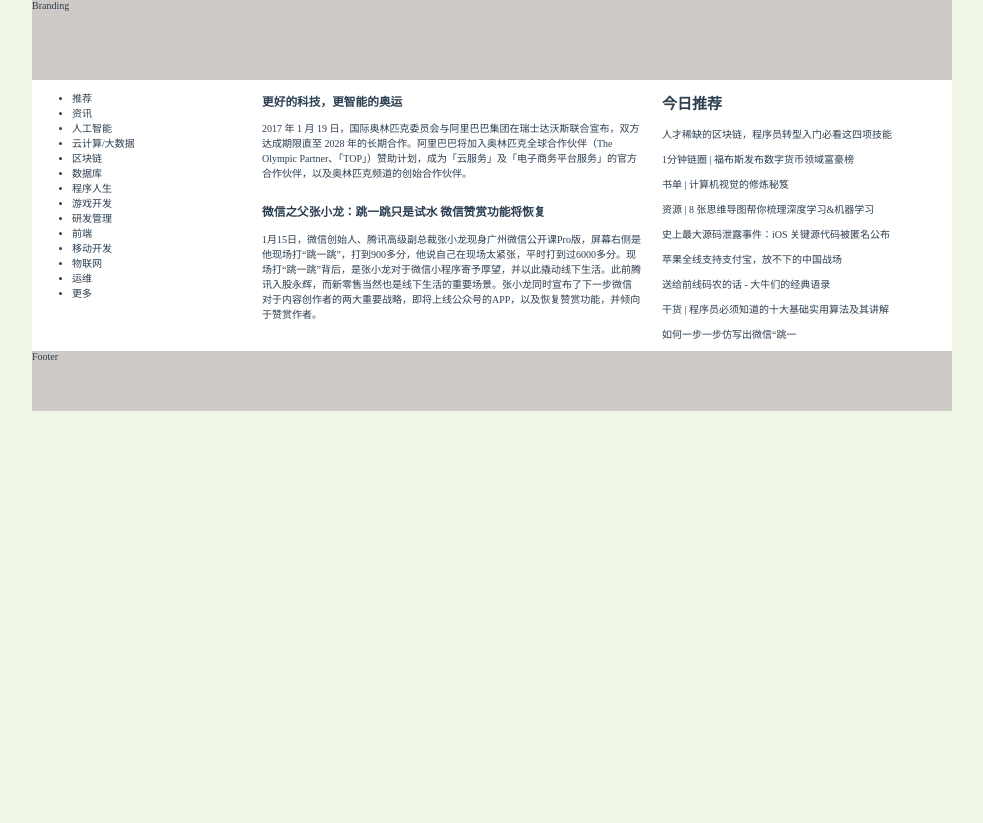
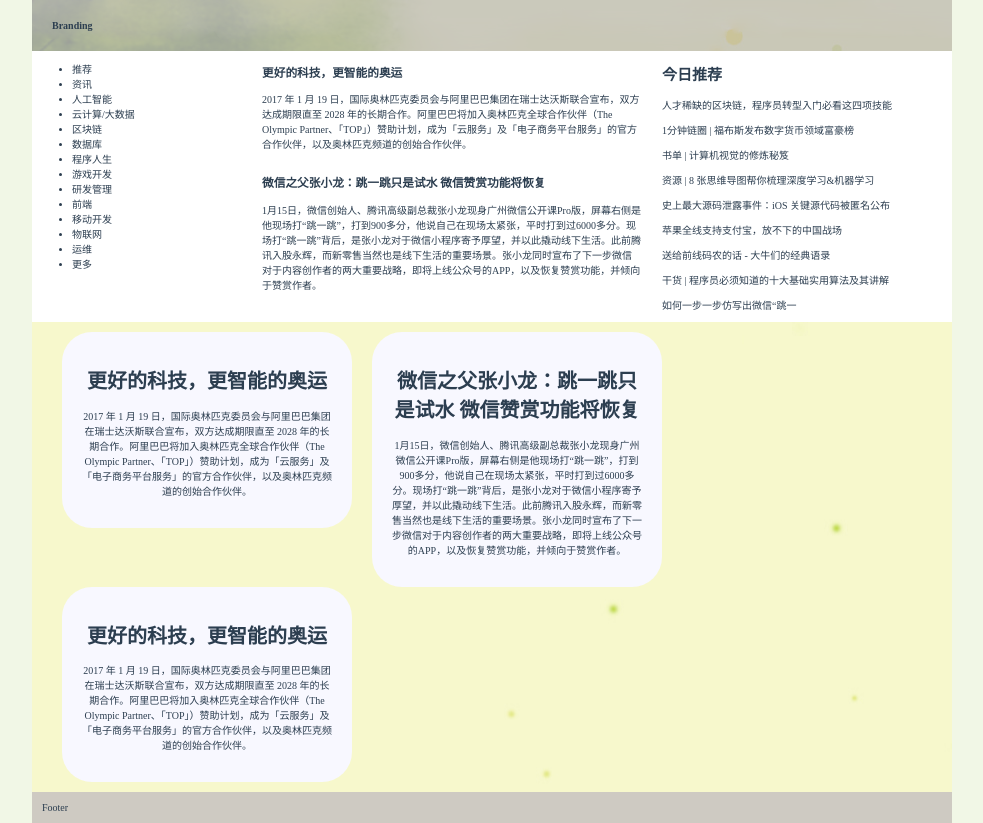
Before and after one commit to snow0119/first-demo-vue, a Vue app: page /#/blog-index in a window 1280 px wide. Shown: the whole page, without its empty margins (148-1131 px from the left). Before the commit the page ends 800 px from the top, so only its background shows below. Built offline with nearby package versions, Linux system fonts and the light colour scheme.

Commit message:
add three columns

```diff
--- a/src/views/BlogIndex.vue
+++ b/src/views/BlogIndex.vue
@@ -28,7 +28,6 @@
             p 1月15日，微信创始人、腾讯高级副总裁张小龙现身广州微信公开课Pro版，屏幕右侧是他现场打“跳一跳”，打到900多分，他说自己在现场太紧张，平时打到过6000多分。现场打“跳一跳”背后，是张小龙对于微信小程序寄予厚望，并以此撬动线下生活。此前腾讯入股永辉，而新零售当然也是线下生活的重要场景。张小龙同时宣布了下一步微信对于内容创作者的两大重要战略，即将上线公众号的APP，以及恢复赞赏功能，并倾向于赞赏作者。
         div(class="secondary")
           h1 今日推荐
-
           p 人才稀缺的区块链，程序员转型入门必看这四项技能
           p 1分钟链圈 | 福布斯发布数字货币领域富豪榜
           p 书单 | 计算机视觉的修炼秘笈
@@ -38,8 +37,20 @@
           p 送给前线码农的话 - 大牛们的经典语录
           p 干货 | 程序员必须知道的十大基础实用算法及其讲解
           p 如何一步一步仿写出微信“跳一
+
+    div(class="wrapper")
+      div(class="box")
+        h1 更好的科技，更智能的奥运
+        p 2017 年 1 月 19 日，国际奥林匹克委员会与阿里巴巴集团在瑞士达沃斯联合宣布，双方达成期限直至 2028 年的长期合作。阿里巴巴将加入奥林匹克全球合作伙伴（The Olympic Partner、「TOP」）赞助计划，成为「云服务」及「电子商务平台服务」的官方合作伙伴，以及奥林匹克频道的创始合作伙伴。
+
+      div(class="box")
+        h1 微信之父张小龙：跳一跳只是试水 微信赞赏功能将恢复
+        p 1月15日，微信创始人、腾讯高级副总裁张小龙现身广州微信公开课Pro版，屏幕右侧是他现场打“跳一跳”，打到900多分，他说自己在现场太紧张，平时打到过6000多分。现场打“跳一跳”背后，是张小龙对于微信小程序寄予厚望，并以此撬动线下生活。此前腾讯入股永辉，而新零售当然也是线下生活的重要场景。张小龙同时宣布了下一步微信对于内容创作者的两大重要战略，即将上线公众号的APP，以及恢复赞赏功能，并倾向于赞赏作者。
+
+      div(class="box")
+        h1 更好的科技，更智能的奥运
+        p 2017 年 1 月 19 日，国际奥林匹克委员会与阿里巴巴集团在瑞士达沃斯联合宣布，双方达成期限直至 2028 年的长期合作。阿里巴巴将加入奥林匹克全球合作伙伴（The Olympic Partner、「TOP」）赞助计划，成为「云服务」及「电子商务平台服务」的官方合作伙伴，以及奥林匹克频道的创始合作伙伴。
     footer Footer
-
 </template>
 
 <script>
@@ -53,10 +64,13 @@
     width 92em
     margin 0 auto
     max-width 95%
+    overflow hidden
     text-align left
+    background-image url("../assets/background.jpg")
 
     header
-      height 80px
+      padding 2em
+      font-weight bold
       background-color rgba(197, 192, 192, 0.8)
 
     section
@@ -80,7 +94,22 @@
         width 59.7%
         padding-right 2em
 
+    .wrapper
+      width 100%
+      padding 10px
+      overflow hidden
+
+      .box
+        width 290px
+        float left
+        padding 20px
+        display inline
+        margin-left 20px
+        text-align center
+        border-radius 3em
+        background-color ghostwhite
+
     footer
-      height 60px
+      padding 1em
       background-color rgba(197, 192, 192, 0.8)
 </style>
```
